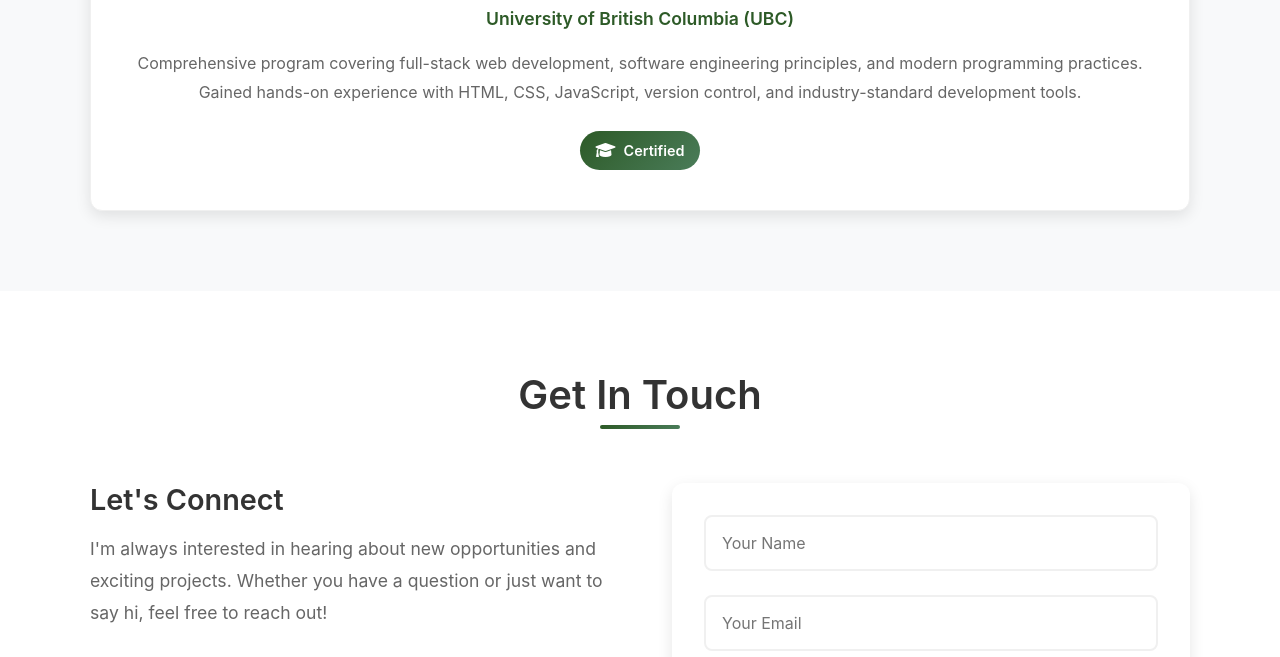
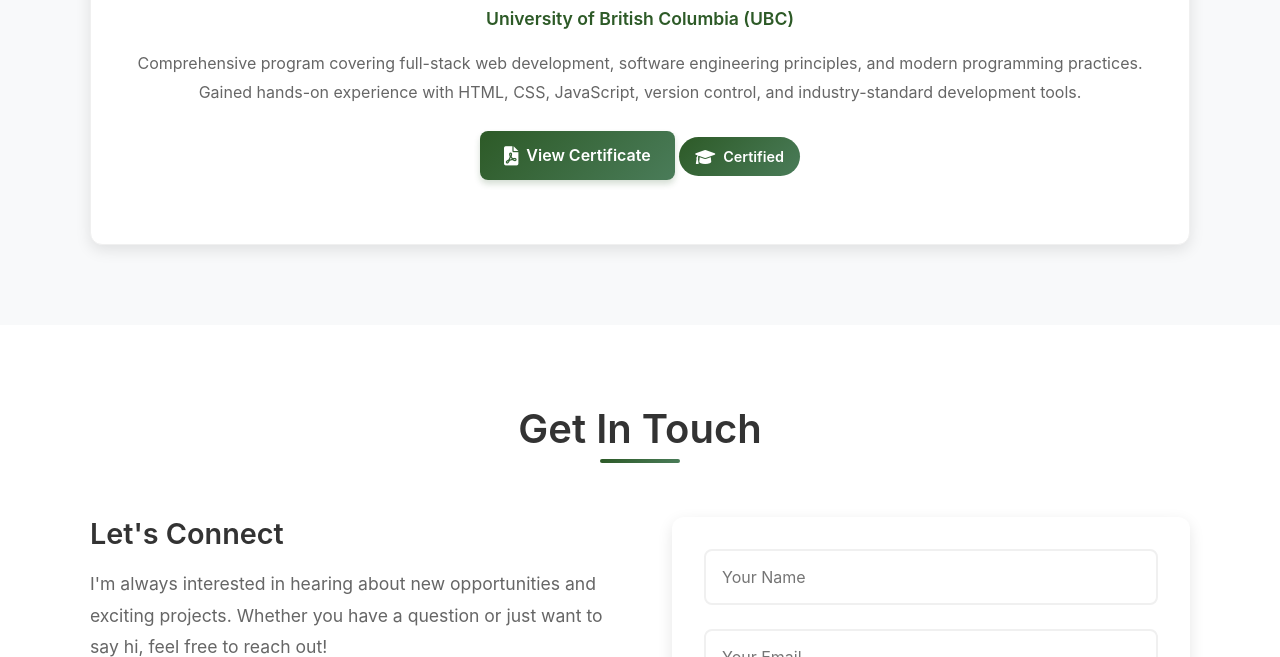
Before and after one commit to troytoews69-code/portfolio, a plain HTML site: page index.html in a window 1280 px wide. Shown: the part 6224-6881 px from the top of the page. Drawn offline with Linux system fonts and the light colour scheme; no server answers.

Commit message:
Add CNAME for custom domain and certificate button, remove deployment files

```diff
--- a/index.html
+++ b/index.html
@@ -496,6 +496,13 @@
                         and modern programming practices. Gained hands-on experience with HTML, CSS, JavaScript,
                         version control, and industry-standard development tools.
                     </p>
+                    <a href="CircuitStreamCertifiedSoftwareDeveloperUniversityofBritishColumbiaExtendedLearning_Badge20260620-32-uf2bsc.pdf"
+                       class="cert-button"
+                       target="_blank"
+                       rel="noopener noreferrer">
+                        <i class="fas fa-file-pdf"></i>
+                        View Certificate
+                    </a>
                     <div class="education-badge">
                         <i class="fas fa-graduation-cap"></i>
                         <span>Certified</span>
--- a/styles.css
+++ b/styles.css
@@ -965,6 +965,32 @@ section {
     margin-bottom: 1.5rem;
 }
 
+.cert-button {
+    display: inline-flex;
+    align-items: center;
+    gap: 0.5rem;
+    background: linear-gradient(135deg, #2d5a27 0%, #4a7c59 100%);
+    color: white;
+    padding: 0.75rem 1.5rem;
+    border-radius: 8px;
+    text-decoration: none;
+    font-weight: 600;
+    font-size: 1rem;
+    transition: all 0.3s ease;
+    margin-bottom: 1.5rem;
+    box-shadow: 0 4px 6px rgba(45, 90, 39, 0.2);
+}
+
+.cert-button:hover {
+    background: linear-gradient(135deg, #4a7c59 0%, #2d5a27 100%);
+    transform: translateY(-2px);
+    box-shadow: 0 6px 12px rgba(45, 90, 39, 0.3);
+}
+
+.cert-button i {
+    font-size: 1.2rem;
+}
+
 .education-badge {
     display: inline-flex;
     align-items: center;
```
Also changed, not shown: 4 other files.
